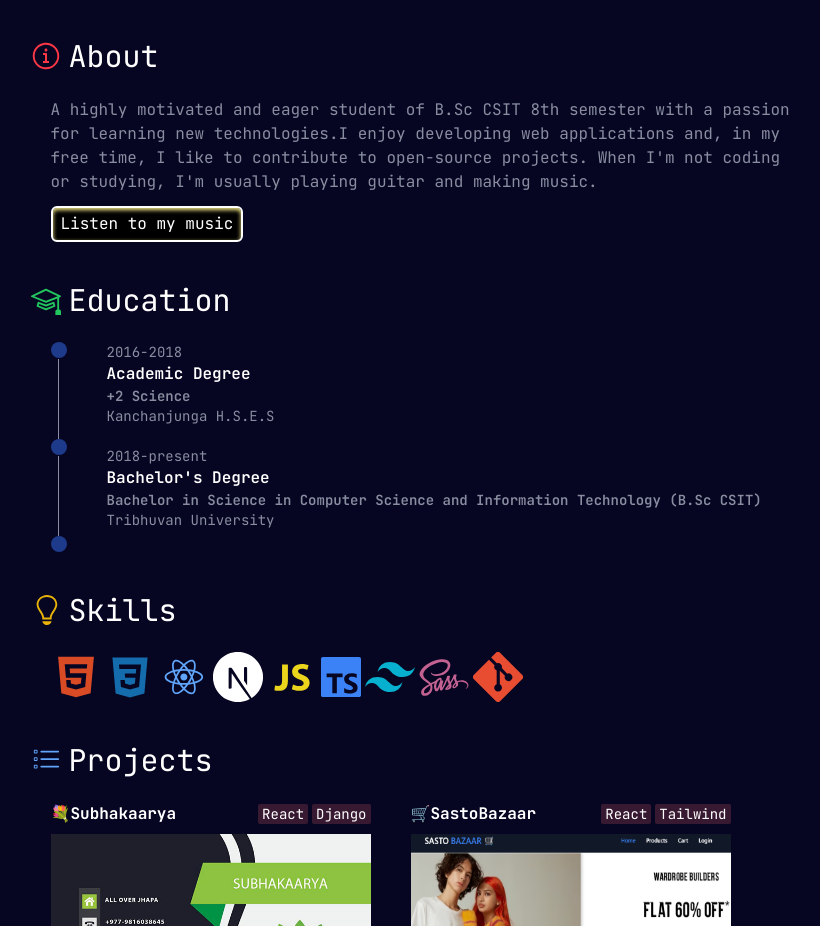
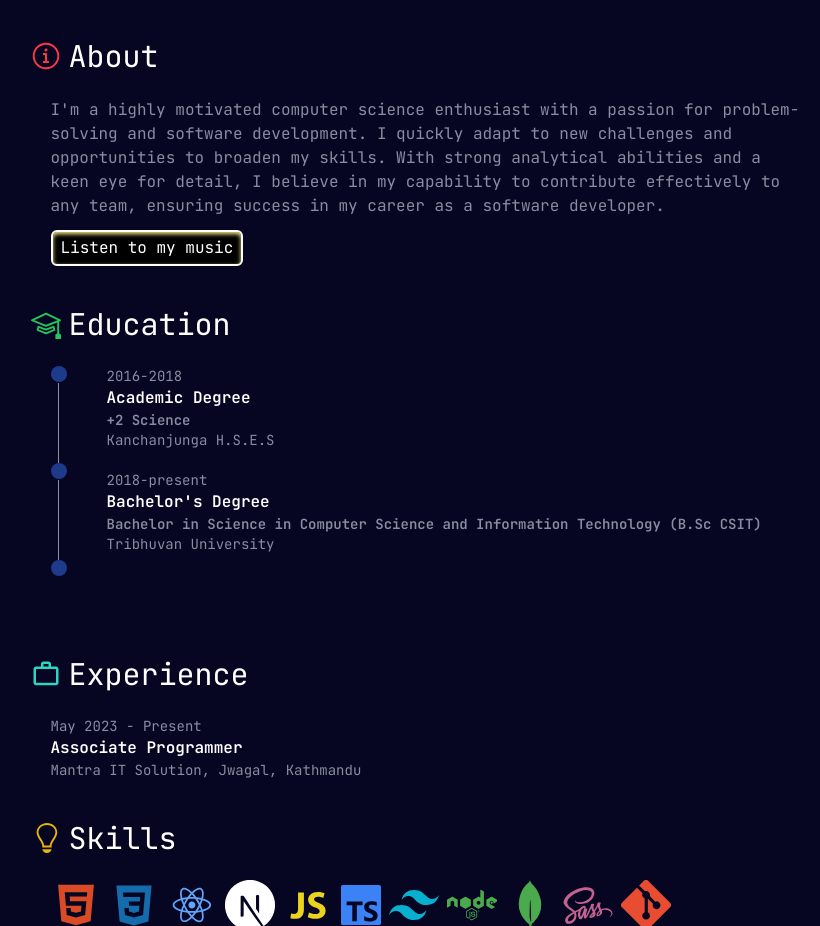
Before and after one commit to KriteshTimsina/portfolio-v2, a React (Vite) app: page / in a window 1280 px wide. Shown: the part 386-1312 px from the top of the page, without its empty margins (211-1031 px from the left). Built offline with nearby package versions, Linux system fonts and the light colour scheme.

Commit message:
feat: add experience and change about me

```diff
--- a/src/App.tsx
+++ b/src/App.tsx
@@ -2,6 +2,7 @@ import Header from "./components/Header";
 import { useTheme } from "./contexts/ThemeContext";
 import About from "./pages/About";
 import Education from "./pages/Education";
+import Experience from "./pages/Experience";
 import Home from "./pages/Home";
 import ProjectPage from "./pages/ProjectPage";
 import Skills from "./pages/Skills";
@@ -16,7 +17,8 @@ function App() {
         <div className="w-full px-5 md:px-0 md:w-[797px] mx-auto mt-[50px]">
           <Home />
           <About />
-          <Education />
+          <Education  />
+          <Experience />
           <Skills />
           <ProjectPage />
         </div>
--- a/src/components/Timeline.tsx
+++ b/src/components/Timeline.tsx
@@ -1,11 +1,21 @@
-const Timeline = () => {
+import { Fragment } from "react";
+
+type TimelineProps = {
+  size:number
+}
+const Timeline:React.FC<TimelineProps> = ({size=1}) => {
+  const timelineHeight = Array.from({length:size},()=>"");
   return (
     <div className=" flex flex-col gap-[0.5px] items-center justify-start ">
       <span className="flex items-center justify-center w-4 h-4 bg-blue-900 rounded-full "></span>
-      <span className=" bg-typography  w-[1px] h-20"></span>
-      <span className="flex items-center justify-center w-4 h-4 bg-blue-900 rounded-full "></span>
-      <span className=" bg-typography  w-[1px] h-20"></span>
-      <span className="w-4 h-4 bg-blue-900 rounded-full "></span>
+      {timelineHeight.map((_,idx) => (
+        <Fragment key={idx}>
+          <span className=" bg-typography  w-[1px] h-20"></span>
+          <span className="flex items-center justify-center w-4 h-4 bg-blue-900 rounded-full "></span>
+        </Fragment>
+      ))}
+      {/* <span className=" bg-typography  w-[1px] h-20"></span>
+      <span className="w-4 h-4 bg-blue-900 rounded-full "></span> */}
     </div>
   );
 };
--- a/src/pages/About.tsx
+++ b/src/pages/About.tsx
@@ -9,11 +9,7 @@ const About = () => {
       </section>
       <section className="px-5 text-typography">
         <p className="mb-3 selection:bg-yellow-300">
-          A highly motivated and eager student of B.Sc CSIT 8th semester with a
-          passion for learning new technologies.I enjoy developing web
-          applications and, in my free time, I like to contribute to open-source
-          projects. When I'm not coding or studying, I'm usually playing guitar
-          and making music.
+        I'm a highly motivated computer science enthusiast with a passion for problem-solving and software development. I quickly adapt to new challenges and opportunities to broaden my skills. With strong analytical abilities and a keen eye for detail, I believe in my capability to contribute effectively to any team, ensuring success in my career as a software developer.
         </p>
         <CallToAction
           href="https://www.youtube.com/@kritstims"
--- a/src/pages/Education.tsx
+++ b/src/pages/Education.tsx
@@ -8,7 +8,7 @@ const Education = () => {
         <h1>Education</h1>
       </section>
       <section className="px-5 flex gap-10">
-        <Timeline />
+        <Timeline  size={2}/>
         <div className="flex flex-col gap-5">
           <div>
             <h1 className="text-sm text-typography">2016-2018</h1>
--- /dev/null
+++ b/src/pages/Experience.tsx
@@ -0,0 +1,28 @@
+import { MdWorkOutline } from "react-icons/md";
+import Timeline from "../components/Timeline";
+
+
+const Experience = () => {
+  return (
+    <div className="flex flex-col py-10 gap-6">
+      <section className="flex items-center gap-2 text-3xl ">
+        <MdWorkOutline className="text-teal-400" />
+        <h1>Experience</h1>
+      </section>
+      <section className="px-5 flex gap-10">
+        <div className="flex flex-col gap-5">
+          <div>
+            <h1 className="text-sm text-typography">May 2023 - Present</h1>
+            <div>
+              <h1 className="font-semibold">Associate Programmer</h1>
+              <p className="text-sm text-typography">Mantra IT Solution, Jwagal, Kathmandu</p>
+            </div>
+          </div>
+
+        </div>
+      </section>
+    </div>
+  )
+}
+
+export default Experience
--- a/src/pages/Home.tsx
+++ b/src/pages/Home.tsx
@@ -16,7 +16,7 @@ const Home = () => {
         <div>
           <Typewriter
             options={{
-              strings: ["Web Developer", "Musician(wannabe)"],
+              strings: ["Web/ Mobile Application  Developer", "Musician(wannabe)"],
               autoStart: true,
               loop: true,
             }}
--- a/src/pages/Skills.tsx
+++ b/src/pages/Skills.tsx
@@ -1,8 +1,11 @@
 import { GoLightBulb } from "react-icons/go";
 import { DiReact, DiJavascript1, DiCss3, DiSass } from "react-icons/di";
-import { SiTypescript, SiTailwindcss, SiNextdotjs } from "react-icons/si";
+import { SiTypescript, SiTailwindcss, SiNextdotjs ,SiMongodb} from "react-icons/si";
 import { AiFillHtml5 } from "react-icons/ai";
 import { BsGit } from "react-icons/bs";
+import { FaNode } from "react-icons/fa";
+
+
 
 const Skills = () => {
   return (
@@ -11,7 +14,7 @@ const Skills = () => {
         <GoLightBulb className="text-yellow-500 " />
         <h1>Skills</h1>
       </section>
-      <section className="flex flex-wrap items-center justify-start gap-1 px-5 cursor-pointer ">
+      <section className="flex flex-wrap items-center justify-start gap-2 px-5 cursor-pointer ">
         <AiFillHtml5
           title="Hypertext Markup Language"
           size={50}
@@ -39,6 +42,8 @@ const Skills = () => {
           size={50}
           className="text-[#07B0CE] "
         />
+        <FaNode title="Node" size={50} className="text-[#4AAA4D]" />
+        <SiMongodb title="Mongo DB" size={50} className="text-[#4AAA4D]" />
         <DiSass
           title="Syntactically Awesome Stylesheet"
           size={50}
```
